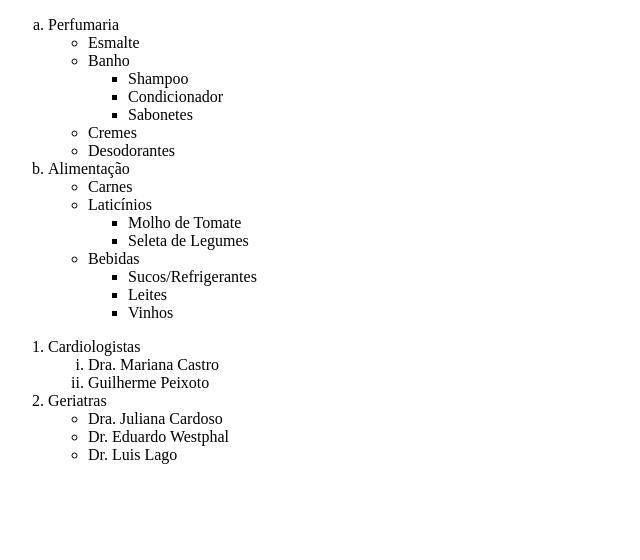
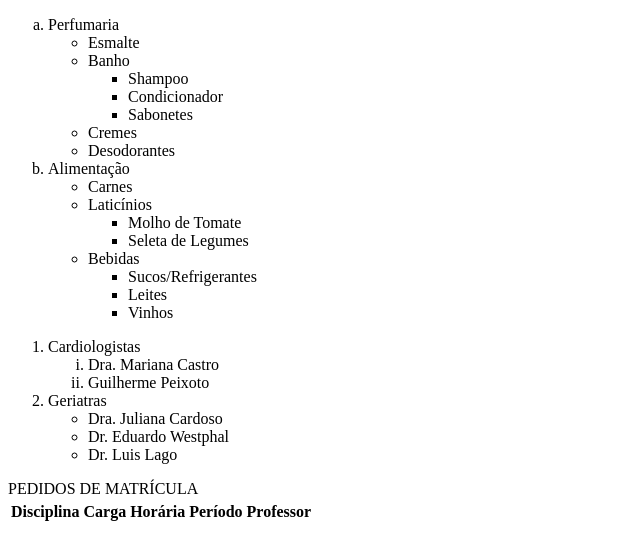
Before and after one commit to BartierDev/Cotuca-2024, a plain HTML site: page DevWeb/Lista2/245642.html in a window 1280 px wide. Shown: the whole page, without its empty margins (0-640 px from the left). Drawn offline with Linux system fonts and the light colour scheme.

```diff
--- a/DevWeb/Lista2/245642.html
+++ b/DevWeb/Lista2/245642.html
@@ -66,10 +66,24 @@
                         <li>Dr. Luis Lago</li>
                     </ul>
             </ol>
+    </body>
+</html>
 
+<!DOCTYPE html>
+<html lang="en">
+<head>
+    <meta charset="UTF-8">
+    <meta name="viewport" content="width=device-width, initial-scale=1.0">
+    <title>Document</title>
+</head>
+<body>
+    <table>
+        <tr>PEDIDOS DE MATRÍCULA</tr>
+        <tr>
+            <th>Disciplina</th>
+            <th>Carga Horária</th>
+            <th>Período</th>
+            <th>Professor</th>
+        </tr>
 
-
-
-
-
-                </html>
+    </table>
```
Also changed, not shown: 1 other file.
